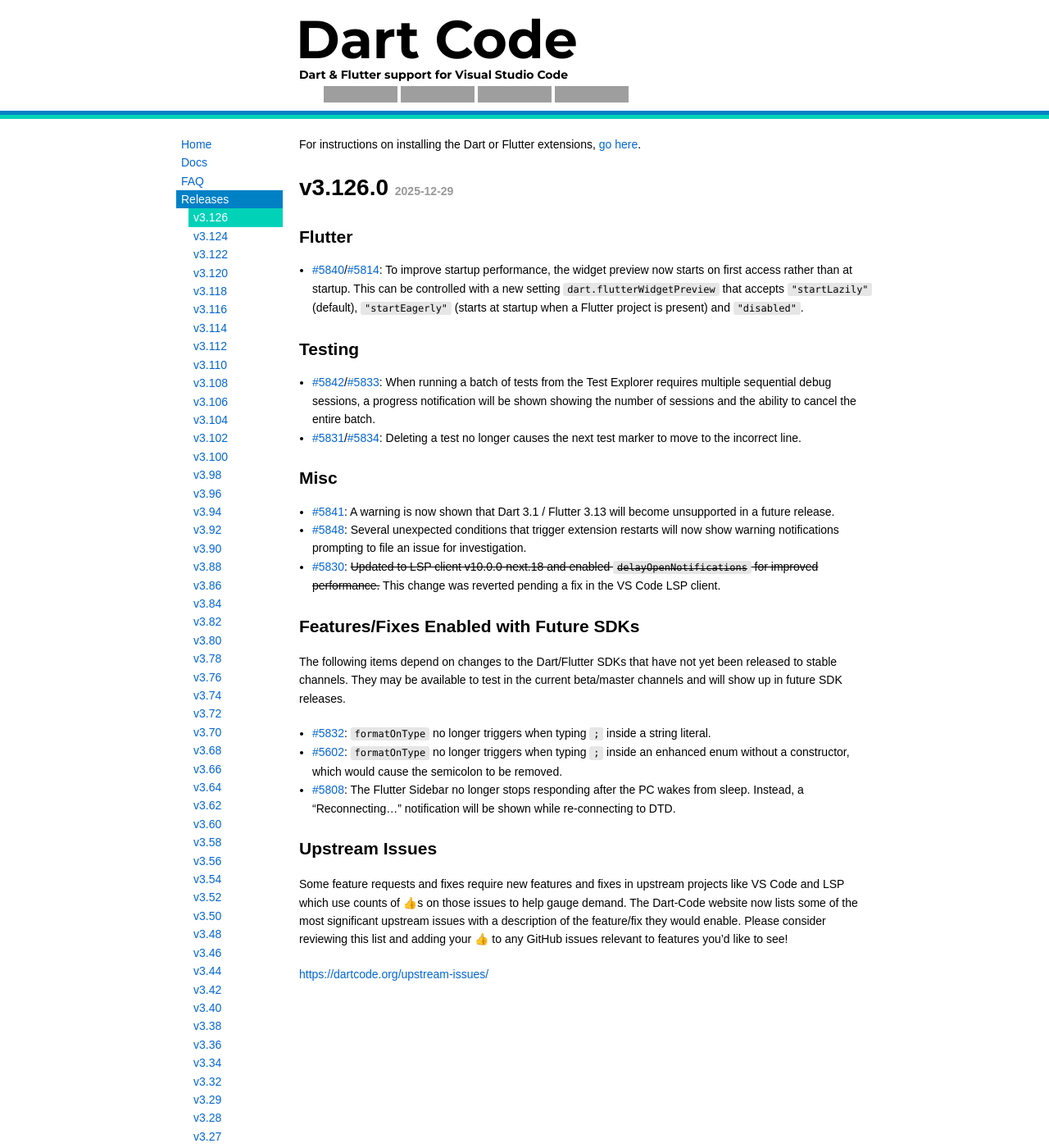
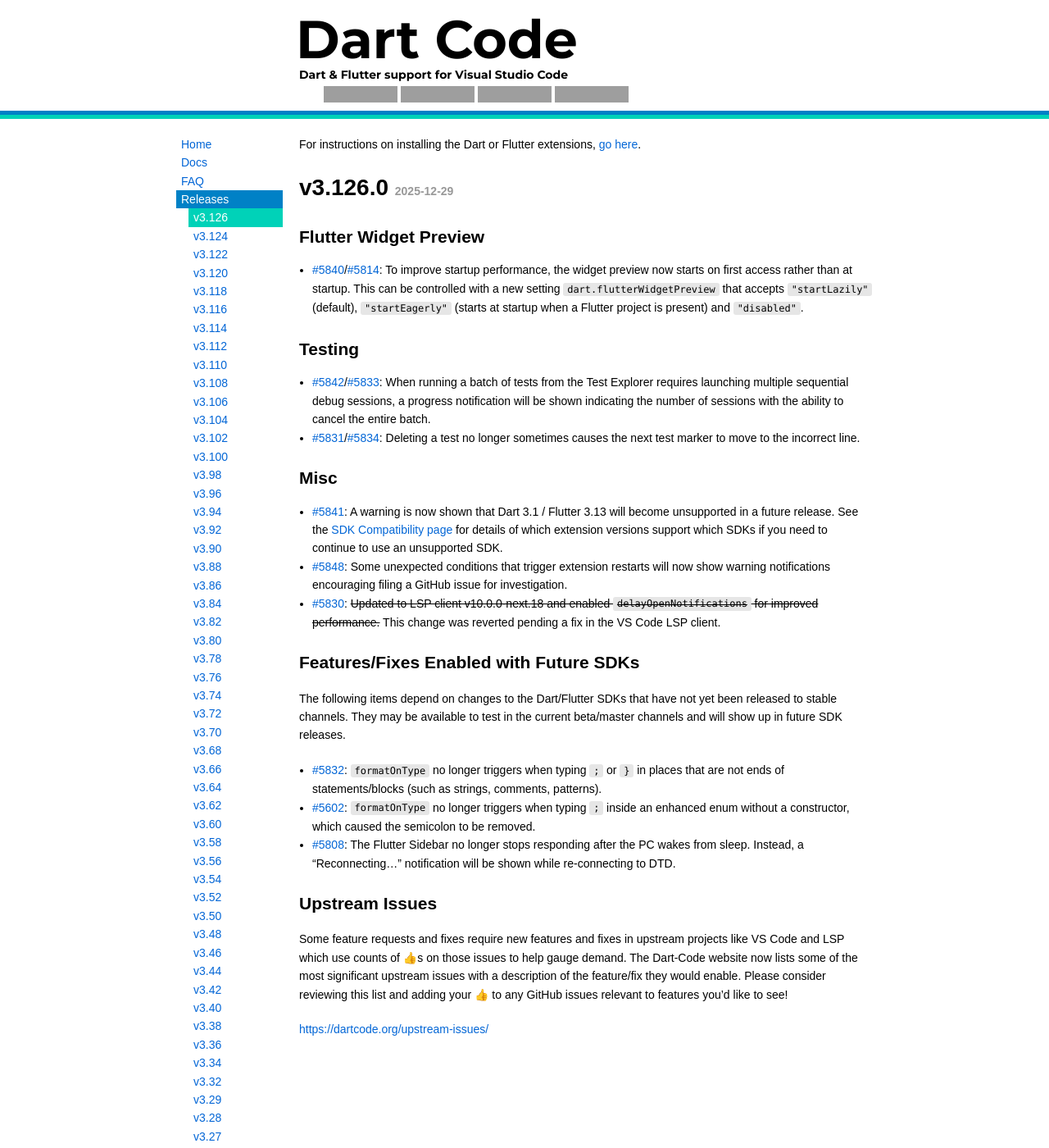
Before and after one commit to Dart-Code/Website, a Jekyll site: the page built from _releases/v3.126.md, in a window 1280 px wide and 1400 px high. Shown: the whole window at 82% size. Built offline with Jekyll 4.4.1, drawn with Linux system fonts in a browser that asks for light colours; grey boxes are pictures that could not be loaded.

Commit message:
Tweaks to v3.126 release notes

```diff
--- a/_releases/v3.126.md
+++ b/_releases/v3.126.md
@@ -6,25 +6,25 @@
 
 # v3.126.0 _2025-12-29_
 
-## Flutter
+## Flutter Widget Preview
 
 - [#5840](https://github.com/Dart-Code/Dart-Code/issues/5840)/[#5814](https://github.com/Dart-Code/Dart-Code/issues/5814): To improve startup performance, the widget preview now starts on first access rather than at startup. This can be controlled with a new setting `dart.flutterWidgetPreview` that accepts `"startLazily"` (default), `"startEagerly"` (starts at startup when a Flutter project is present) and `"disabled"`.
 
 ## Testing
 
-- [#5842](https://github.com/Dart-Code/Dart-Code/issues/5842)/[#5833](https://github.com/Dart-Code/Dart-Code/issues/5833): When running a batch of tests from the Test Explorer requires multiple sequential debug sessions, a progress notification will be shown showing the number of sessions and the ability to cancel the entire batch.
-- [#5831](https://github.com/Dart-Code/Dart-Code/issues/5831)/[#5834](https://github.com/Dart-Code/Dart-Code/issues/5834): Deleting a test no longer causes the next test marker to move to the incorrect line.
+- [#5842](https://github.com/Dart-Code/Dart-Code/issues/5842)/[#5833](https://github.com/Dart-Code/Dart-Code/issues/5833): When running a batch of tests from the Test Explorer requires launching multiple sequential debug sessions, a progress notification will be shown indicating the number of sessions with the ability to cancel the entire batch.
+- [#5831](https://github.com/Dart-Code/Dart-Code/issues/5831)/[#5834](https://github.com/Dart-Code/Dart-Code/issues/5834): Deleting a test no longer sometimes causes the next test marker to move to the incorrect line.
 
 ## Misc
 
-- [#5841](https://github.com/Dart-Code/Dart-Code/issues/5841): A warning is now shown that Dart 3.1 / Flutter 3.13 will become unsupported in a future release.
-- [#5848](https://github.com/Dart-Code/Dart-Code/issues/5848): Several unexpected conditions that trigger extension restarts will now show warning notifications prompting to file an issue for investigation.
+- [#5841](https://github.com/Dart-Code/Dart-Code/issues/5841): A warning is now shown that Dart 3.1 / Flutter 3.13 will become unsupported in a future release. See the [SDK Compatibility page](/sdk-version-compatibility/) for details of which extension versions support which SDKs if you need to continue to use an unsupported SDK.
+- [#5848](https://github.com/Dart-Code/Dart-Code/issues/5848): Some unexpected conditions that trigger extension restarts will now show warning notifications encouraging filing a GitHub issue for investigation.
 - [#5830](https://github.com/Dart-Code/Dart-Code/issues/5830): ~~Updated to LSP client v10.0.0-next.18 and enabled `delayOpenNotifications` for improved performance.~~ This change was reverted pending a fix in the VS Code LSP client.
 
 ## Features/Fixes Enabled with Future SDKs
 
 The following items depend on changes to the Dart/Flutter SDKs that have not yet been released to stable channels. They may be available to test in the current beta/master channels and will show up in future SDK releases.
 
-- [#5832](https://github.com/Dart-Code/Dart-Code/issues/5832): `formatOnType` no longer triggers when typing `;` inside a string literal.
-- [#5602](https://github.com/Dart-Code/Dart-Code/issues/5602): `formatOnType` no longer triggers when typing `;` inside an enhanced enum without a constructor, which would cause the semicolon to be removed.
+- [#5832](https://github.com/Dart-Code/Dart-Code/issues/5832): `formatOnType` no longer triggers when typing `;` or `}` in places that are not ends of statements/blocks (such as strings, comments, patterns).
+- [#5602](https://github.com/Dart-Code/Dart-Code/issues/5602): `formatOnType` no longer triggers when typing `;` inside an enhanced enum without a constructor, which caused the semicolon to be removed.
 - [#5808](https://github.com/Dart-Code/Dart-Code/issues/5808): The Flutter Sidebar no longer stops responding after the PC wakes from sleep. Instead, a "Reconnecting..." notification will be shown while re-connecting to DTD.
```
